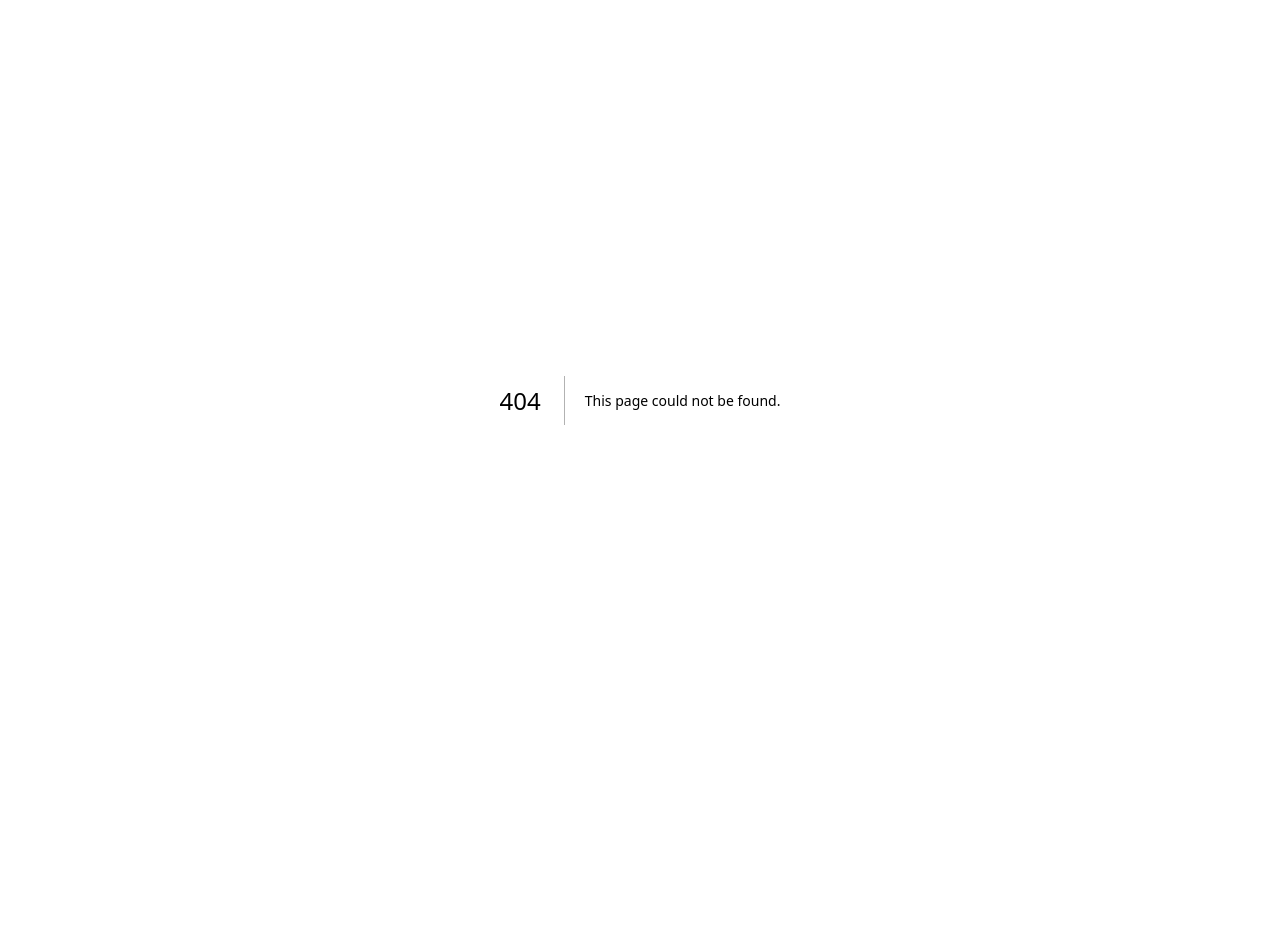
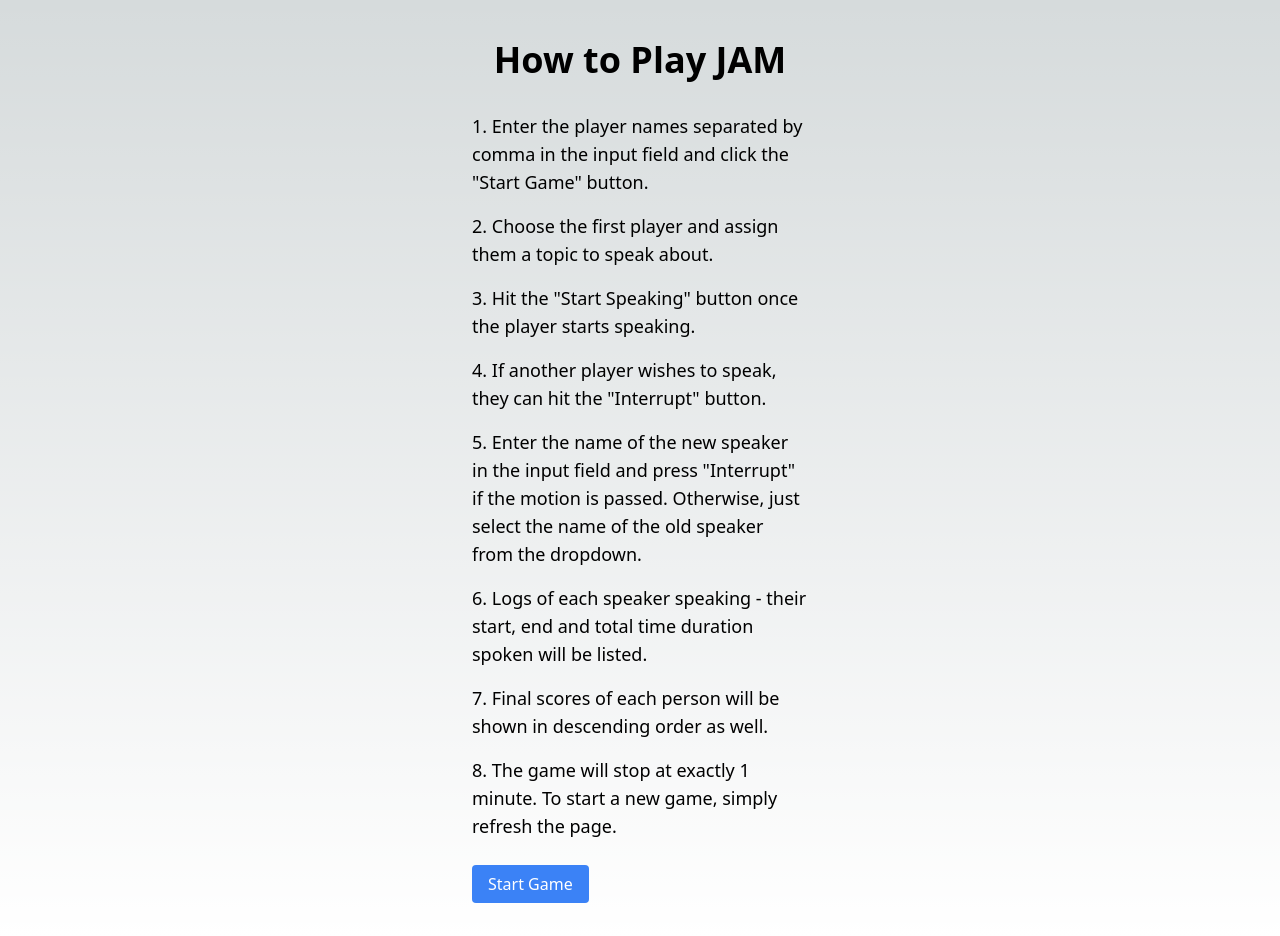
Before and after one commit to aldrinjenson/jamjam, a Next.js app: page /instructions in a window 1280 px wide. Before the commit this address had no page. Before the commit the page ends 800 px from the top, so only its background shows below. Built offline with nearby package versions, Linux system fonts and the light colour scheme.

Commit message:
css improvements

```diff
--- a/src/components/Navbar.jsx
+++ b/src/components/Navbar.jsx
@@ -2,7 +2,7 @@ import Link from "next/link";
 
 const Navbar = () => {
   return (
-    <nav className='flex justify-between items-center py-4'>
+    <nav className='flex justify-between items-center py-4 bg-blue-200 px-4'>
       <div className='flex items-center'>
         <Link href='/' className='text-xl font-bold text-gray-800 md:text-2xl'>
           JamJam
@@ -15,6 +15,12 @@ const Navbar = () => {
         >
           About
         </Link>
+        <Link
+          href='/instructions'
+          className='text-gray-800 py-3 px-4 md:py-4 md:px-6 font-medium'
+        >
+          Info
+        </Link>
       </div>
     </nav>
   );
--- a/src/pages/index.js
+++ b/src/pages/index.js
@@ -19,8 +19,9 @@ export default function Home() {
   };
 
   return (
-    <div className='container mx-auto px-4'>
+    <div className='mx-auto'>
       <Navbar />
+      <div className='container px-4'>
         <InputComponent setPlayers={setPlayers} />
         <p>Players: {players.join(", ")}</p>
         <FirstCall
@@ -40,5 +41,6 @@ export default function Home() {
 
         <FinalScores scores={scores} />
       </div>
+    </div>
   );
 }
--- /dev/null
+++ b/src/pages/instructions.jsx
@@ -0,0 +1,53 @@
+import Link from "next/link";
+import React from "react";
+
+const Instructions = () => {
+  return (
+    <div className='flex flex-col items-center justify-center mx-auto max-w-lg py-10 px-4 sm:px-6 lg:px-8'>
+      <h1 className='text-4xl font-bold text-center mb-8'>How to Play JAM</h1>
+      <div className='w-full md:w-3/4'>
+        <ol className='list-decimal list-inside text-lg mb-8'>
+          <li className='mb-4'>
+            Enter the player names separated by comma in the input field and
+            click the "Start Game" button.
+          </li>
+          <li className='mb-4'>
+            Choose the first player and assign them a topic to speak about.
+          </li>
+          <li className='mb-4'>
+            Hit the "Start Speaking" button once the player starts speaking.
+          </li>
+          <li className='mb-4'>
+            If another player wishes to speak, they can hit the "Interrupt"
+            button.
+          </li>
+          <li className='mb-4'>
+            Enter the name of the new speaker in the input field and press
+            "Interrupt" if the motion is passed. Otherwise, just select the name
+            of the old speaker from the dropdown.
+          </li>
+          <li className='mb-4'>
+            Logs of each speaker speaking - their start, end and total time
+            duration spoken will be listed.
+          </li>
+          <li className='mb-4'>
+            Final scores of each person will be shown in descending order as
+            well.
+          </li>
+          <li>
+            The game will stop at exactly 1 minute. To start a new game, simply
+            refresh the page.
+          </li>
+        </ol>
+        <Link
+          href='/'
+          className='bg-blue-500 text-white px-4 py-2 rounded hover:bg-blue-600 transition-colors duration-300'
+        >
+          Start Game
+        </Link>
+      </div>
+    </div>
+  );
+};
+
+export default Instructions;
```
Lines whose indentation alone changed are shown as unchanged.
